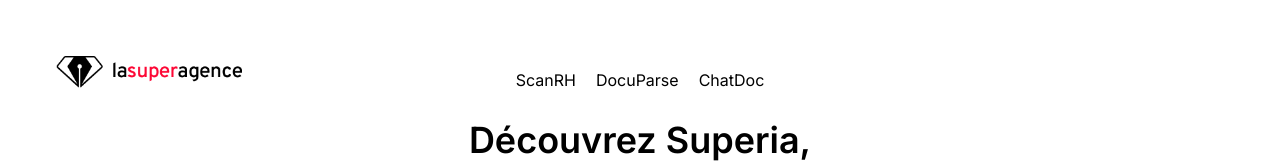
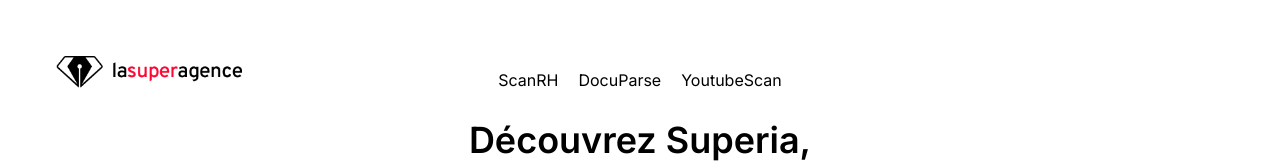
Before and after one commit to Superhia/superia-plateform, a Next.js app in the folder superia/: page / in a window 1280 px wide. Shown: the top 163 px of the page. Built offline with nearby package versions, Linux system fonts and the light colour scheme.

Commit message:
update 2.9

```diff
--- a/superia/src/app/page.tsx
+++ b/superia/src/app/page.tsx
@@ -13,7 +13,7 @@ export default function Home() {
 		<ul className="flex space-x-5 mx-auto -mt-5" id="menu">
 			<li><Link href={"scrapping"}>ScanRH</Link></li>
 			<li><Link href={"parsing"}>DocuParse</Link></li>
-			<li><Link href={"chatpdf"}>ChatDoc</Link></li>
+			<li><Link href={"chatpdf"}>YoutubeScan</Link></li>
 	  </ul>
 		</nav>
     <h1 className="text-4xl font-semibold text-center py-7">Découvrez Superia,</h1>
```
